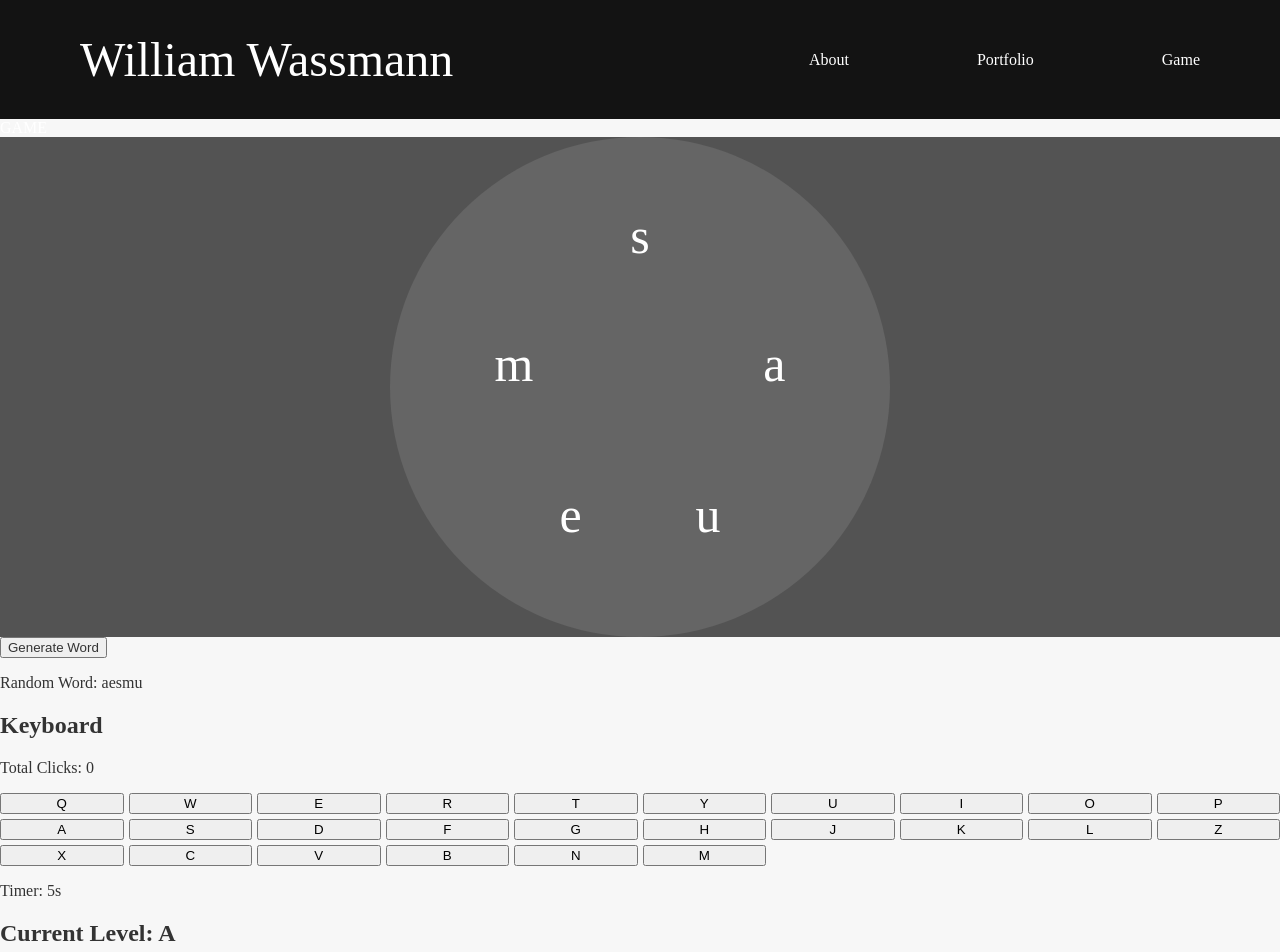
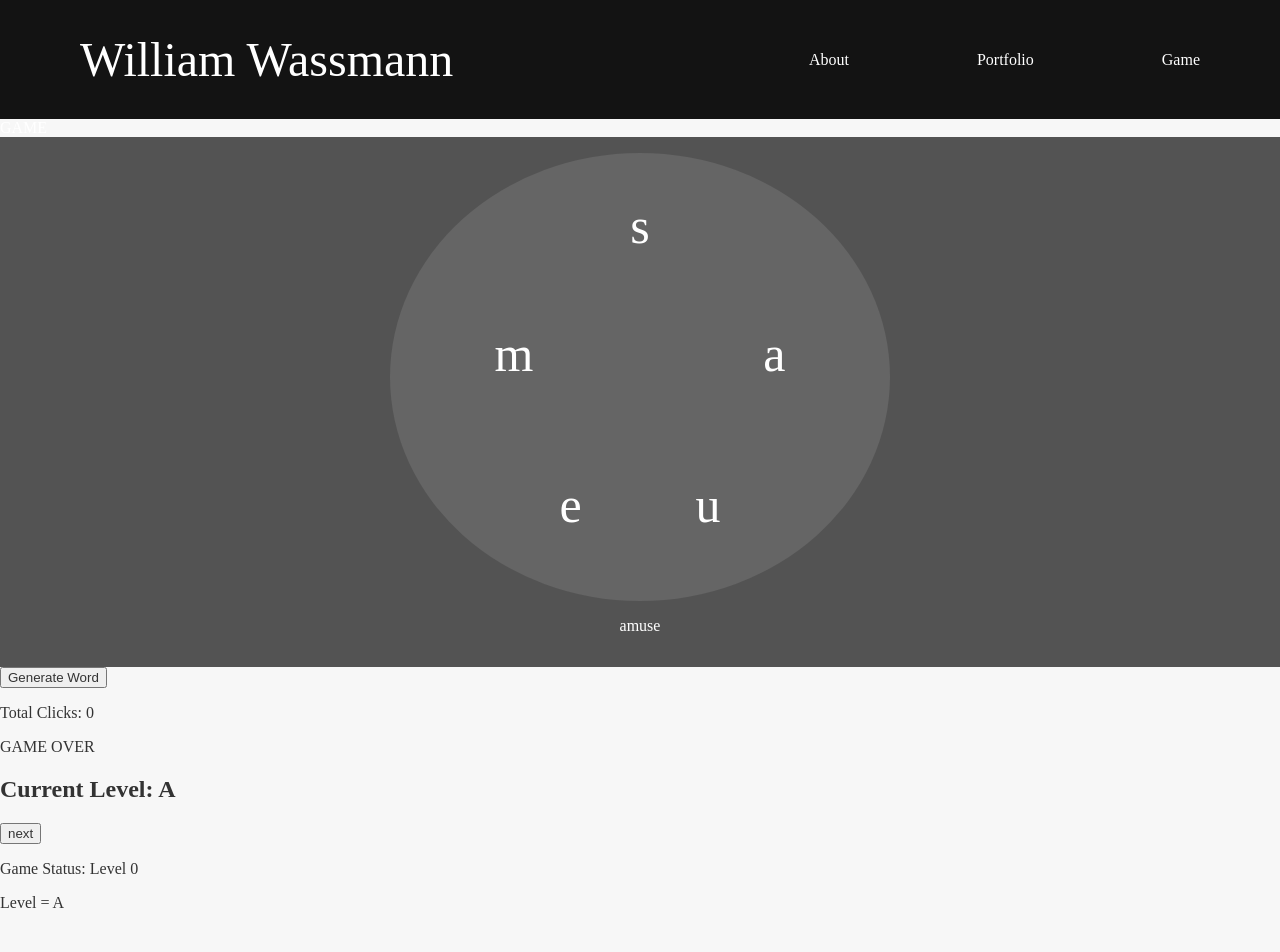
Before and after one commit to wmwassmann/master, a React (Vite) app: page /game in a window 1280 px wide. Shown: the top 952 px of the page. After the commit the page ends 928 px from the top, so only its background shows below. Built offline with nearby package versions, Linux system fonts and the light colour scheme.

Commit message:
I need to differentiate that I'm sending the original randomized word across all other components rather than the scrambled one

```diff
--- a/src/components/Game/LevelHandler.jsx
+++ b/src/components/Game/LevelHandler.jsx
@@ -1,12 +1,9 @@
 import React, { useState, useEffect } from 'react';
 import "../../css/randomWord.css"
-import UserInput from './UserInput';
 
 const LevelHandler = (props) => {
 
-    const { nextLevel, resetTime, handleGenerateWord } = props
-    const resetUpdater = props.resetUpdater;
-    const updateLevel =  props.updateLevel;
+    const { nextLevel, resetTime, resetUpdater, updateLevel, handleGenerateWord } = props
 
     const [updatedLevel, setUpdateLevel] = useState(updateLevel);
 
--- a/src/components/Game/RandomWordGen.jsx
+++ b/src/components/Game/RandomWordGen.jsx
@@ -13,6 +13,17 @@ const RandomWordGenerator = () => {
         setLevel(updatedCurrentLetter);
     };
 
+    const [resetGameSignal, setResetGameSignal] = useState(false);
+
+    const resetGame = () => {
+        setResetGameSignal(true);
+        setLevel("A");
+    }
+
+    const timeSignalToggle = () => {
+        console.log("In Randomizer " + resetGameSignal)
+        setResetGameSignal(false);
+    }
 
     const shuffleWord = (word) => {
         // Convert the word to an array of characters
@@ -75,6 +86,7 @@ const RandomWordGenerator = () => {
     const handleGenerateWord = () => {
         const word = generateRandomWord();
         setRandomWord(word);
+        resetGame();
     };
 
     const [firstLetter, setFirstLetter] = useState('');
@@ -97,7 +109,8 @@ const RandomWordGenerator = () => {
         setRandomWord(generateRandomWord());
     }, [level]);
 
-    const scrambledWord = shuffleWord(randomWord);
+
+
 
     return (
         <div>
@@ -125,17 +138,20 @@ const RandomWordGenerator = () => {
                         </div>
                     </div>
                 </div>
+                <div className="full-word">{randomWord}</div>
             </div>
             <button className="random-word-btn" onClick={handleGenerateWord}>Generate Word</button>
-            {randomWord && <p className="random-word-output">Random Word: {scrambledWord}</p>}
+
             <UserInput
                 firstLetter={firstLetter}
                 secondLetter={secondLetter}
                 thirdLetter={thirdLetter}
                 fourthLetter={fourthLetter}
                 fifthLetter={fifthLetter}
+                resetGameSignal={resetGameSignal}
+                level={currentLevelIndex - 1}
+                timeSignalToggle={timeSignalToggle}
                 nextLevel={nextLevel}
-                level={currentLevelIndex - 1}
                 handleGenerateWord={handleGenerateWord}
             />
             <p className='random-word-output'>Level = {level}</p>
--- a/src/components/Game/Timer.jsx
+++ b/src/components/Game/Timer.jsx
@@ -3,8 +3,8 @@ import "../../css/Timer.css"
 
 
 const Timer = (props) => {
-    const [timer, setTimer] = useState(10);
-    const resetTime = props.resetTimer;
+    const [timer, setTimer] = useState(0);
+    const { resetGameSignal, resetTime, timeSignalToggle } = props;
 
     useEffect(() => {
       let intervalId;
@@ -15,6 +15,10 @@ const Timer = (props) => {
           setTimer((prevTimer) => prevTimer - 1);
         } else {
           clearInterval(intervalId); // Stop the timer if already at zero
+        }
+
+        if (timer === 0) {
+          timeSignalToggle();
         }
       };
 
@@ -27,11 +31,10 @@ const Timer = (props) => {
 
     useEffect(() => {
       // Reset the timer when the resetTimerProp becomes true
-      if (resetTime === true) {
+      if (resetTime || resetGameSignal === true) {
         setTimer(10);
-
       }
-    }, [resetTime]);
+    }, [resetTime, resetGameSignal]);
 
     return (
       <div>
--- a/src/components/Game/UserInput.jsx
+++ b/src/components/Game/UserInput.jsx
@@ -1,40 +1,36 @@
-import React, { useState } from 'react';
+import React, { useState, useEffect } from 'react';
 import "../../css/randomWord.css";
 import Timer from './Timer';
 import LevelHandler from './LevelHandler';
 
 const UserInput = (props) => {
-    const { nextLevel, level, handleGenerateWord, firstLetter, secondLetter, thirdLetter, fourthLetter, fifthLetter } = props;
+    const { nextLevel, level, timeSignalToggle, resetGameSignal, handleGenerateWord, firstLetter, secondLetter, thirdLetter, fourthLetter, fifthLetter } = props;
 
     const [resetTimer, setResetTimer] = useState(false);
     const [updateLevel, setUpdatedLevel] = useState(false);
-
-    const [result, setResult] = useState("")
-
-
-
+    const [result, setResult] = useState("");
     const alphabet = 'QWERTYUIOPASDFGHJKLZXCVBNM';
     const maxClicks = 5;
 
     const [totalClicks, setTotalClicks] = useState(0);
 
-    const handleKeyClick = (letter) => {
-        if (totalClicks < maxClicks) {
-            localStorage.setItem('currentLetter', letter);
-
+    useEffect(() => {
+        const handleKeyDown = (event) => {
+            const pressedKey = event.key.toUpperCase();
+            if (totalClicks < maxClicks && alphabet.includes(pressedKey)) {
+                localStorage.setItem('currentLetter', pressedKey);
                 setTotalClicks((prevClicks) => prevClicks + 1);
-
-            console.log(`Clicked on letter: ${letter}`);
+                console.log(`Pressed key: ${pressedKey}`);
             } else {
                 console.log('Maximum clicks reached. The keyboard is now disabled.');
             }
 
             const isLetterClicked =
-            firstLetter.toUpperCase() === `${letter}` ||
-            secondLetter.toUpperCase() === `${letter}` ||
-            thirdLetter.toUpperCase() === `${letter}` ||
-            fourthLetter.toUpperCase() === `${letter}` ||
-            fifthLetter.toUpperCase() === `${letter}`;
+                firstLetter.toUpperCase() === pressedKey ||
+                secondLetter.toUpperCase() === pressedKey ||
+                thirdLetter.toUpperCase() === pressedKey ||
+                fourthLetter.toUpperCase() === pressedKey ||
+                fifthLetter.toUpperCase() === pressedKey;
 
             if (!isLetterClicked) {
                 console.log("GAMEOVER");
@@ -43,18 +39,30 @@ const UserInput = (props) => {
                 setResult("FAILED!")
             }
 
-        if (fifthLetter.toUpperCase() === `${letter}`) {
+            if (fifthLetter.toUpperCase() === pressedKey) {
                 resetClicks();
                 setResetTimer(true);
                 setUpdatedLevel(true);
                 setResult("Passed!")
+            }
+            console.log("pressedKey:", pressedKey);
+        };
+        console.log("firstLetter:", firstLetter);
+        console.log("secondLetter:", secondLetter);
+        console.log("thirdLetter:", thirdLetter);
+        console.log("fourthLetter:", fourthLetter);
+        console.log("fifthLetter:", fifthLetter);
 
-        }
+        window.addEventListener('keydown', handleKeyDown);
+
+        return () => {
+            window.removeEventListener('keydown', handleKeyDown);
         };
+    }, [totalClicks, firstLetter, secondLetter, thirdLetter, fourthLetter, fifthLetter]);
 
     const resetTime = () => {
         setResetTimer(false);
-    }
+    };
 
     const resetUpdater = () => {
         setUpdatedLevel(false);
@@ -66,22 +74,13 @@ const UserInput = (props) => {
 
     return (
         <div>
-            <h2 className="random-word-output">Keyboard</h2>
-
             <p className="random-word-output">Total Clicks: {totalClicks}</p>
 
-            <div style={{ display: 'grid', gridTemplateColumns: 'repeat(10, 1fr)', gap: '5px' }}>
-                {alphabet.split('').map((letter) => (
-                    <button
-                        key={letter}
-                        onClick={() => handleKeyClick(letter)}
-                    >
-                        {letter}
-                    </button>
-                ))}
-
-            </div>
-            <Timer resetTimer={resetTimer} />
+            <Timer
+                resetTimer={resetTimer}
+                resetGameSignal={resetGameSignal}
+                timeSignalToggle={timeSignalToggle}
+            />
             <LevelHandler
                 updateLevel={updateLevel}
                 nextLevel={nextLevel}
--- a/src/css/randomWord.css
+++ b/src/css/randomWord.css
@@ -24,8 +24,10 @@
   display: flex;
   align-items: center;
   justify-content: center;
+  padding: 1rem;
   background-color: rgb(83, 83, 83);
-  height: 500px;
+  height: 530px;
+  flex-direction: column;
 }
 
 
@@ -97,3 +99,10 @@
   .bottom-right {
     display: flex;
   }
+
+  /* Full word */
+
+  .full-word {
+    display: flex;
+    padding: 1rem;
+  }
```
Lines whose indentation alone changed are shown as unchanged.
